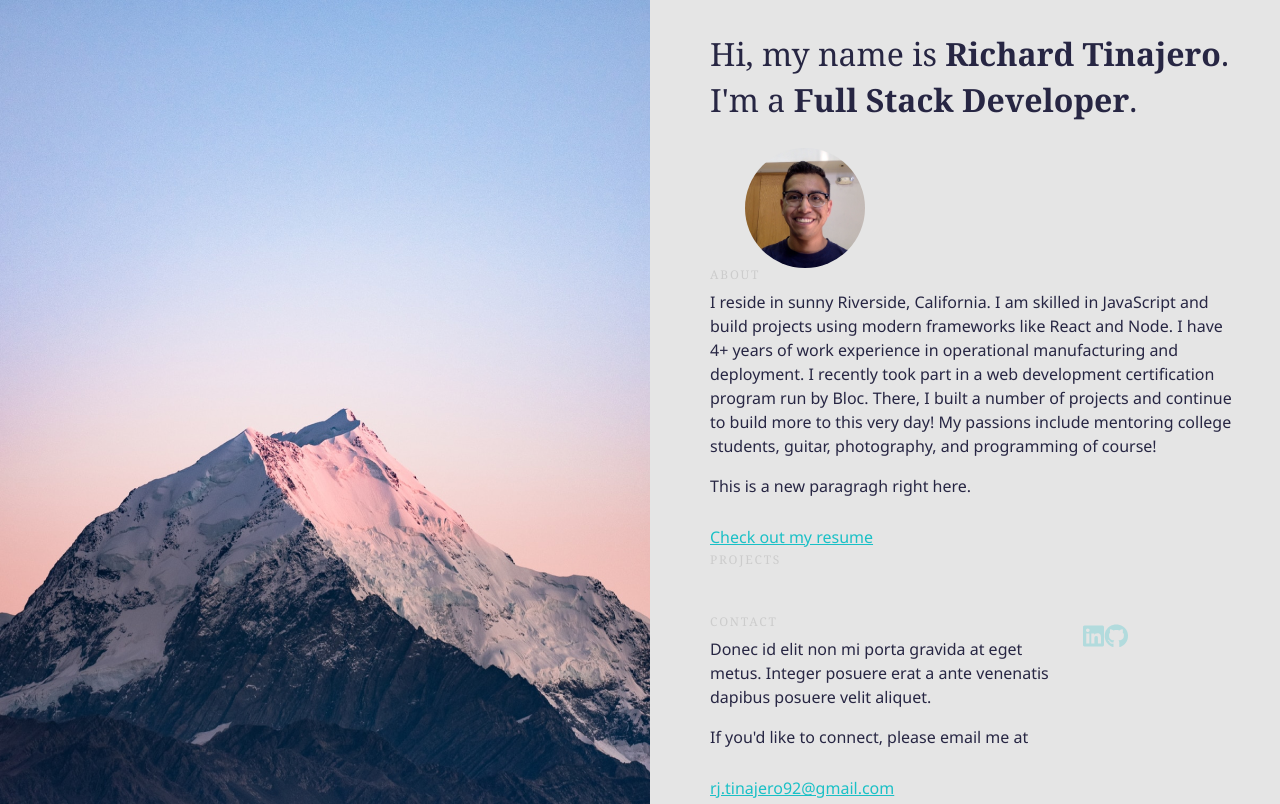
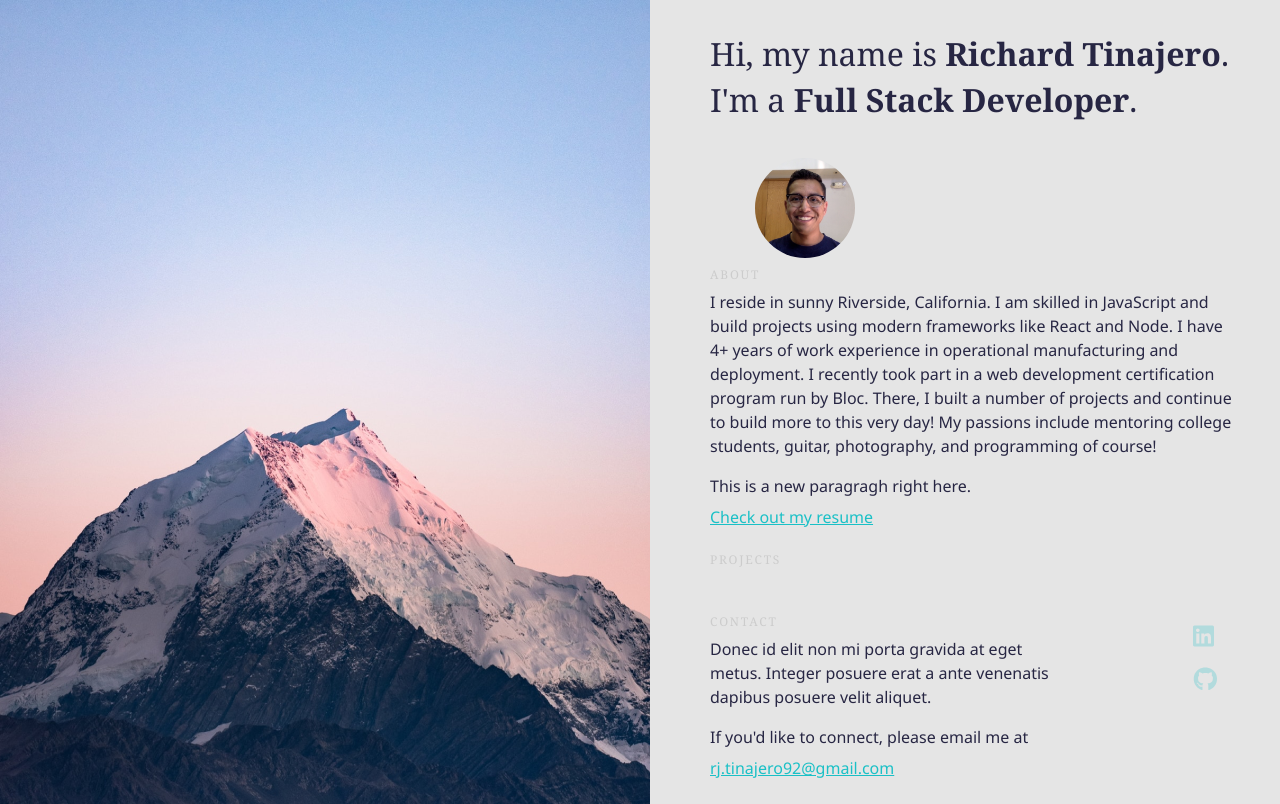
Before and after one commit to rj-tinajero/profile, a React (Create React App) app: page / in a window 1280 px wide. Built offline with nearby package versions, Linux system fonts and the light colour scheme.

Commit message:
desktop update

```diff
--- a/src/App.css
+++ b/src/App.css
@@ -36,7 +36,8 @@
   color: #1AC0C6;
   text-decoration-line: underline;
   font-size: 16px;
-  margin-bottom: 1000px;
+  position: relative;
+  bottom: 20px
 }
 
 .title {
@@ -71,7 +72,15 @@ body {
   float: left
 }
 
+.social {
+  position: relative;
+  left: 100px;
+  padding-right: 0px;
+}
 
+img {
+  padding: 10px;
+}
 
 @keyframes App-logo-spin {
   from {
--- a/src/App.js
+++ b/src/App.js
@@ -42,6 +42,10 @@ function App() {
 
 
             <h5>PROJECTS</h5>
+            <div>
+
+            </div>
+
             <br></br>
             <div className="row">
               <div className="contact col-8">
@@ -54,7 +58,7 @@ function App() {
 
 
               </div>
-              <div className="social col-4">
+              <div className="social col-2">
                   <a href="https://linkedin.com/in/richard-tinajero" target="_blank"><img src={linkedin} /></a>
                   <a href="https://github.com/rj-tinajero" target="_blank"><img src={github} /></a>
               </div>
```
